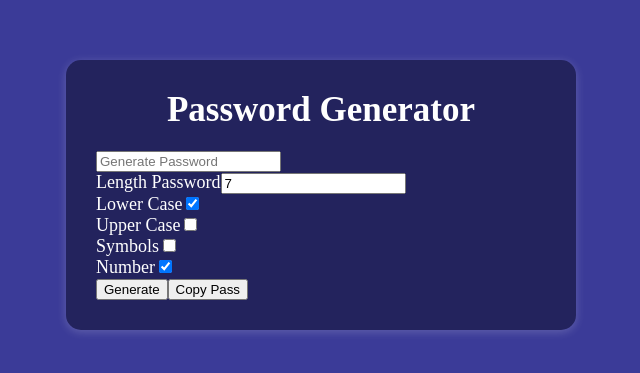
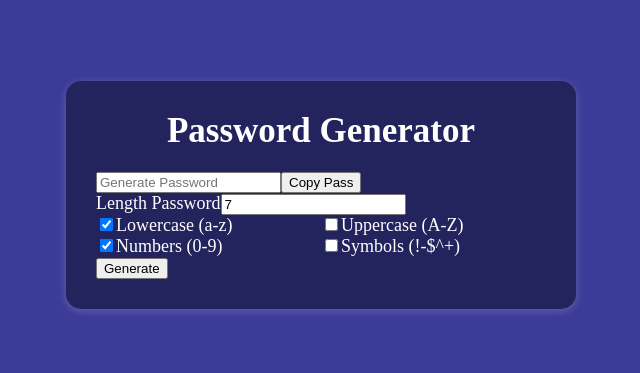
Before and after one commit to Karwae/Genarate-Password, a React (Create React App) app: page / in a window 1280 px wide. Shown: the part 205-578 px from the top of the page, without its empty margins (319-959 px from the left). Built offline with nearby package versions, Linux system fonts and the light colour scheme.

Commit message:
Style #1

```diff
--- a/src/App.css
+++ b/src/App.css
@@ -26,3 +26,18 @@ h1{
     text-align: center;
     margin: 0px 0 20px 0;
 }
+
+.checkbox_box{
+    display: flex;
+    flex-direction: row;
+    flex-wrap: wrap;
+
+}
+
+.checkbox_box  .option{
+    width: 50%;
+}
+
+.generate{
+
+}
--- a/src/components/Generate.jsx
+++ b/src/components/Generate.jsx
@@ -76,6 +76,7 @@ const Generate = () =>{
                 onChange={event => setPassword(event.target.value)}
                 onFocus={() => { navigator.clipboard.writeText(password)}}
                 />
+            <button onClick={() => { navigator.clipboard.writeText(password)}}>Copy Pass</button>
             <div className="form">
               <div className="option">
                  <label htmlFor="">Length Password</label>
@@ -86,24 +87,25 @@ const Generate = () =>{
                    onChange={handleChange}
                    />
               </div>
+              <div className="checkbox_box">
               <div className="option">
-                 <label htmlFor="">Lower Case</label>
                   <input type="checkbox" className='lowercase' defaultChecked={true}/>
+                  <label htmlFor="">Lowercase (a-z)</label>
               </div>
               <div className="option">
-                 <label htmlFor="">Upper Case</label>
                   <input type="checkbox" className='uppercase' />
+                  <label htmlFor="">Uppercase (A-Z)</label>
               </div>
               <div className="option">
-                 <label htmlFor="">Symbols</label>
-                  <input type="checkbox" className='symbols' />
+                  <input type="checkbox" className='number' defaultChecked={true}/>
+                  <label htmlFor="">Numbers (0-9)</label>
               </div>
               <div className="option">
-                 <label htmlFor="">Number</label>
-                  <input type="checkbox" className='number' defaultChecked={true}/>
+                  <input type="checkbox" className='symbols' />
+                  <label htmlFor="">Symbols (!-$^+)</label>
               </div>
-              <button onClick={generatePassword}>Generate</button>
-              <button onClick={() => { navigator.clipboard.writeText(password)}}>Copy Pass</button>
+              </div>
+              <button className='generate' onClick={generatePassword}>Generate</button>
             </div>
         </div>
       );
```
